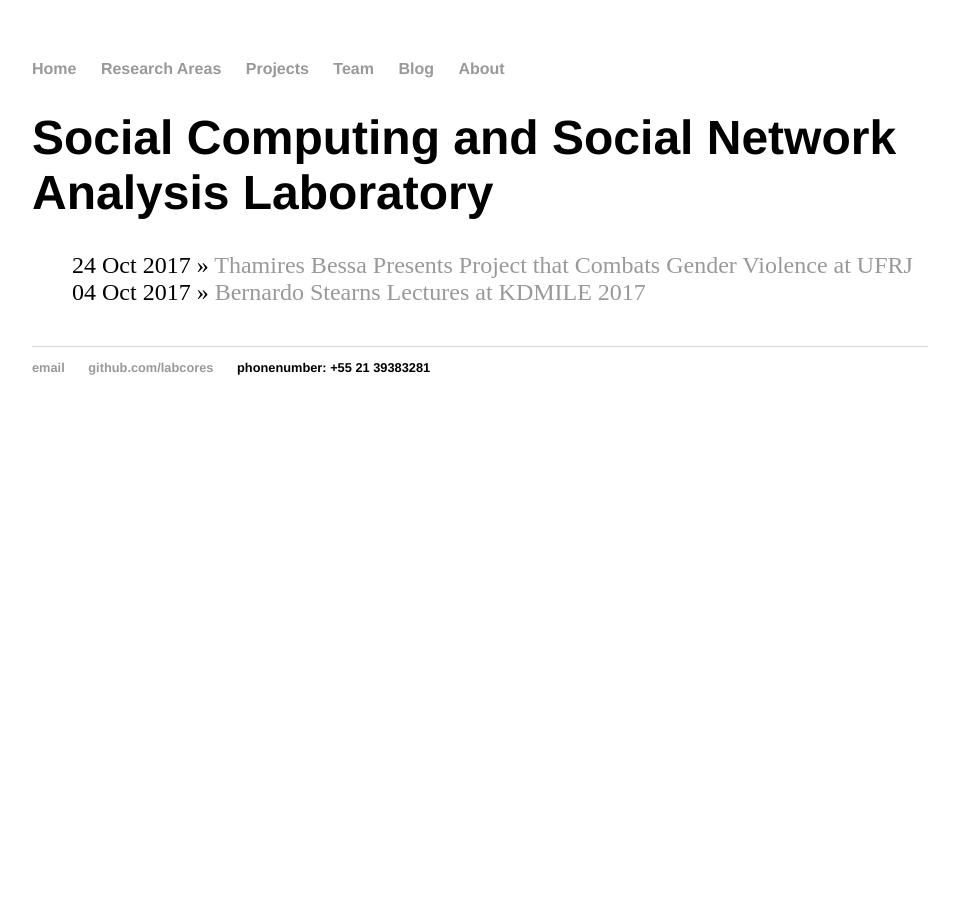
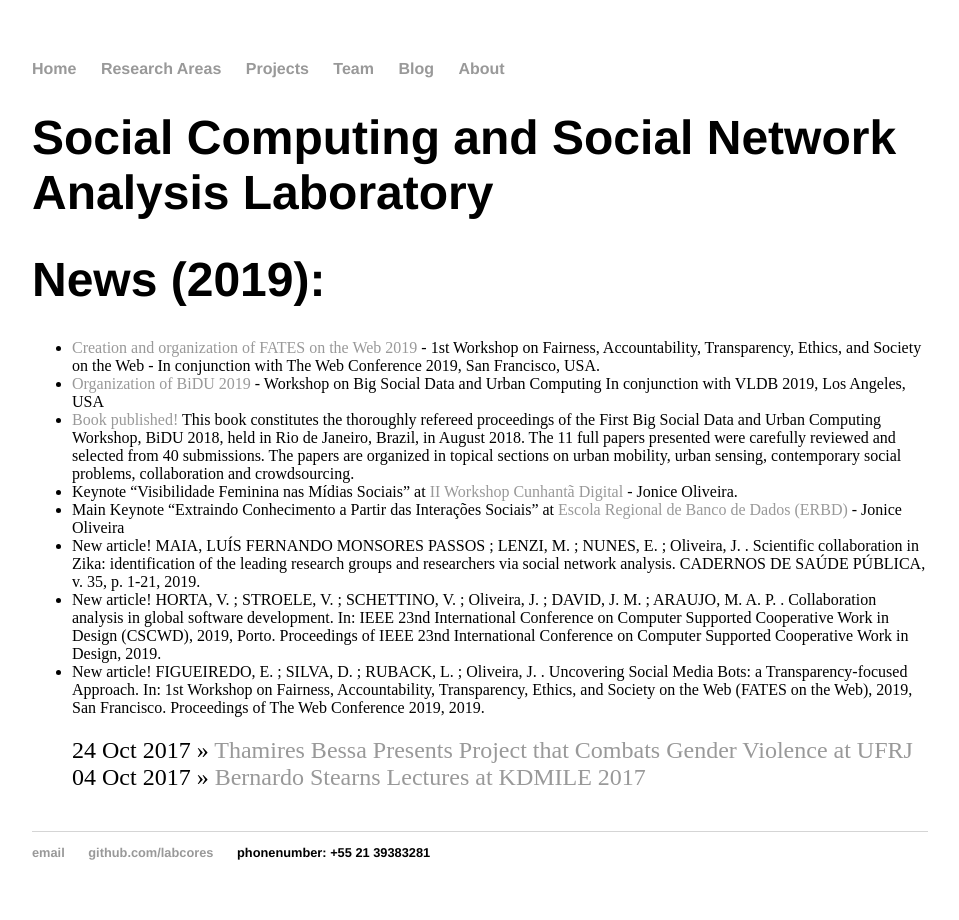
Before and after one commit to labcores/labcores.github.io, a Jekyll site: the page built from index.html, in a window 1280 px wide. Shown: the whole page, without its empty margins (160-1119 px from the left). Built offline with Jekyll 4.4.1, drawn with Linux system fonts in a browser that asks for light colours.

Commit message:
labcores-site-v1.0: home page updated

```diff
--- a/index.html
+++ b/index.html
@@ -3,6 +3,19 @@ layout: default
 title: Social Computing and Social Network Analysis Laboratory
 ---
 	<h1>{{ page.title }}</h1>
+
+	<h1>News (2019):</h1>
+	<ul>
+		<li><a href="http://fates19.isti.cnr.it">Creation and organization of FATES on the Web 2019</a> - 1st Workshop on Fairness, Accountability, Transparency, Ethics, and Society on the Web - In conjunction with The Web Conference 2019, San Francisco, USA.</li>
+		<li><a href="https://sites.google.com/view/bidu2019/">Organization of BiDU 2019</a> - Workshop on Big Social Data and Urban Computing In conjunction with VLDB 2019, Los Angeles, USA</li>
+		<li><a href="https://www.springer.com/br/book/9783030112370?wt_mc=ThirdParty.SpringerLink.3.EPR653.About_eBook#otherversion=9783030112387">Book published!</a> This book constitutes the thoroughly refereed proceedings of the First Big Social Data and Urban Computing Workshop, BiDU 2018, held in Rio de Janeiro, Brazil, in August 2018. The 11 full papers presented were carefully reviewed and selected from 40 submissions. The papers are organized in topical sections on urban mobility, urban sensing, contemporary social problems, collaboration and crowdsourcing.</li>
+		<li>Keynote “Visibilidade Feminina nas Mídias Sociais” at <a href="https://www.facebook.com/cunhantadigital/videos/520326815159506/?id=478091739046347&story_fbid=1126149407573907">II Workshop Cunhantã Digital</a> - Jonice Oliveira.</li>
+		<li>Main Keynote “Extraindo Conhecimento a Partir das Interações Sociais” at <a href="http://cc.uffs.edu.br/erbd2019/">Escola Regional de Banco de Dados (ERBD)</a> - Jonice Oliveira</li>
+		<li>New article! MAIA, LUÍS FERNANDO MONSORES PASSOS ; LENZI, M. ; NUNES, E. ; Oliveira, J. . Scientific collaboration in Zika: identification of the leading research groups and researchers via social network analysis. CADERNOS DE SAÚDE PÚBLICA, v. 35, p. 1-21, 2019.</li>
+		<li>New article! HORTA, V. ; STROELE, V. ; SCHETTINO, V. ; Oliveira, J. ; DAVID, J. M. ; ARAUJO, M. A. P. . Collaboration analysis in global software development. In: IEEE 23nd International Conference on Computer Supported Cooperative Work in Design (CSCWD), 2019, Porto. Proceedings of IEEE 23nd International Conference on Computer Supported Cooperative Work in Design, 2019.</li>
+		<li>New article! FIGUEIREDO, E. ; SILVA, D. ; RUBACK, L. ; Oliveira, J. . Uncovering Social Media Bots: a Transparency-focused Approach. In: 1st Workshop on Fairness, Accountability, Transparency, Ethics, and Society on the Web (FATES on the Web), 2019, San Francisco. Proceedings of The Web Conference 2019, 2019.</li>
+	</ul>
+
 	<ul class="posts">
 
 	  {% for post in site.posts %}
```
